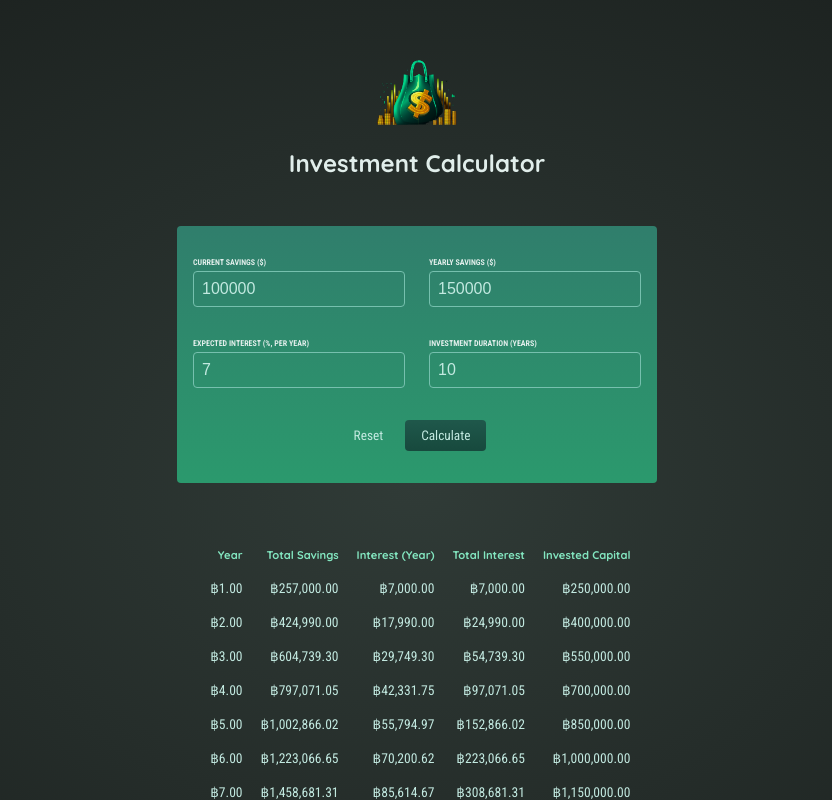
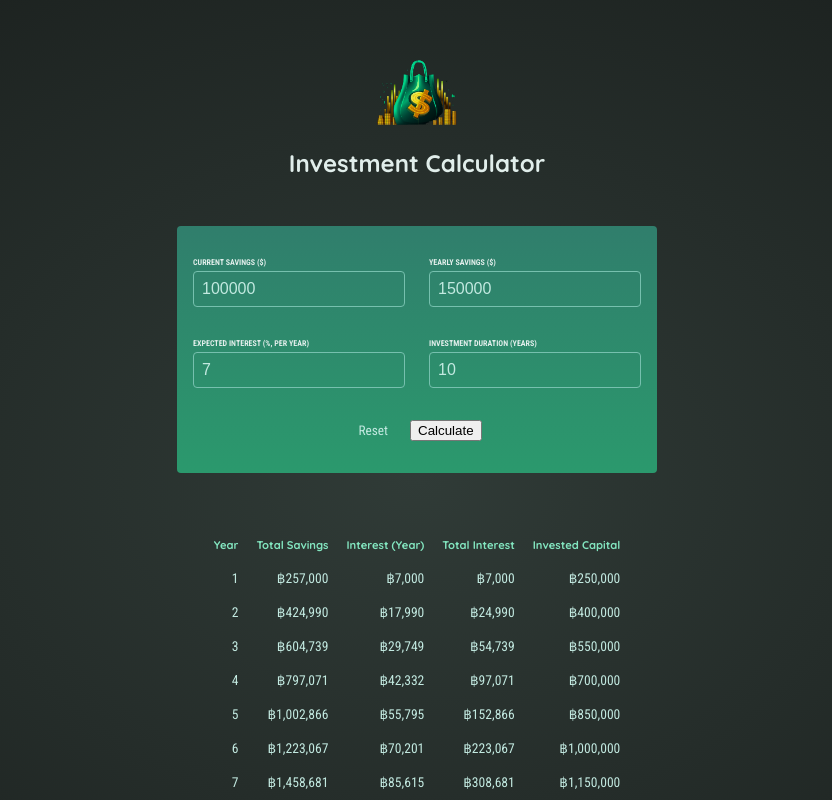
Before and after one commit to socool/udemy-react-invest-calculator, a React (Create React App) app: page / in a window 1280 px wide. Both pictures are taken after a click on the button "Calculate". Shown: the top 800 px of the page, without its empty margins (223-1055 px from the left). Built offline with nearby package versions, Linux system fonts and the light colour scheme.

Commit message:
change css to using module and fixed bug in UserInput

```diff
--- a/src/App.js
+++ b/src/App.js
@@ -40,7 +40,7 @@ function App() {
       {/* Show fallback text if no data is available */}
       <UserInput onCalculate={calculateHandler} />
       {!userInput ? (
-        <p>No investment calulculated yet</p>
+        <p style={{ textAlign: "center" }}>No investment calulculated yet</p>
       ) : (
         <ResultsTable
           data={yearlyData}
--- a/src/components/Header/Header.js
+++ b/src/components/Header/Header.js
@@ -1,8 +1,9 @@
 import logo from "../../assets/investment-calculator-logo.png";
+import classes from "./Header.module.css";
 
 const Header = () => {
   return (
-    <header className="header">
+    <header className={classes.header}>
       <img src={logo} alt="logo" />
       <h1>Investment Calculator</h1>
     </header>
--- /dev/null
+++ b/src/components/Header/Header.module.css
@@ -0,0 +1,15 @@
+.header {
+  text-align: center;
+  margin: 3rem auto;
+}
+
+.header img {
+  width: 5rem;
+  height: 5rem;
+  object-fit: contain;
+  background-color: transparent;
+}
+
+.header h1 {
+  font-size: 1.5rem;
+}
--- a/src/components/ResultsTable/ResultsTable.js
+++ b/src/components/ResultsTable/ResultsTable.js
@@ -1,12 +1,13 @@
+import classes from "./ResultsTable.module.css";
 const formatter = new Intl.NumberFormat("th-TH", {
   style: "currency",
   currency: "THB",
-  minimumFractionDigits: 2,
-  maximumFractionDigits: 2,
+  minimumFractionDigits: 0,
+  maximumFractionDigits: 0,
 });
 const ResultsTable = (props) => {
   return (
-    <table className="result">
+    <table className={classes.result}>
       <thead>
         <tr>
           <th>Year</th>
@@ -19,7 +20,7 @@ const ResultsTable = (props) => {
       <tbody>
         {props.data.map((yearData) => (
           <tr key={yearData.year}>
-            <td>{formatter.format(yearData.year)}</td>
+            <td>{yearData.year}</td>
             <td>{formatter.format(yearData.savingsEndOfYear)}</td>
             <td>{formatter.format(yearData.yearlyInterest)}</td>
             <td>
--- /dev/null
+++ b/src/components/ResultsTable/ResultsTable.module.css
@@ -0,0 +1,19 @@
+.result {
+  max-width: 50rem;
+  margin: 2rem auto;
+  padding: 1rem;
+  table-layout: fixed;
+  border-spacing: 1rem;
+  text-align: right;
+}
+
+.result thead {
+  font-size: 0.7rem;
+  color: #83e6c0;
+}
+
+.result tbody {
+  font-family: "Roboto Condensed", sans-serif;
+  font-size: 0.85rem;
+  color: #c2e9e0;
+}
--- a/src/components/UserInput/UserInput.js
+++ b/src/components/UserInput/UserInput.js
@@ -1,4 +1,5 @@
 import rect, { useState } from "react";
+import classes from "./UserInput.module.css";
 
 const intialUserInput = {
   "current-savings": 100000,
@@ -22,13 +23,13 @@ const UserInput = (props) => {
   const inputChangeHandler = (input, value) => {
     console.log(input, value);
     setUserInput((prevInput) => {
-      return { ...prevInput, [input]: value };
+      return { ...prevInput, [input]: +value }; //convert the string value to a number
     });
   };
 
   return (
-    <form onSubmit={submitHandler} className="form">
-      <div className="input-group">
+    <form onSubmit={submitHandler} className={classes.form}>
+      <div className={classes["input-group"]}>
         <p>
           <label htmlFor="current-savings">Current Savings ($)</label>
           <input
@@ -53,7 +54,7 @@ const UserInput = (props) => {
           />
         </p>
       </div>
-      <div className="input-group">
+      <div className={classes["input-group"]}>
         <p>
           <label htmlFor="expected-return">
             Expected Interest (%, per year)
@@ -79,11 +80,16 @@ const UserInput = (props) => {
           />
         </p>
       </div>
-      <p className="actions">
-        <button type="reset" onClick={resetHandler} className="buttonAlt">
+      <p className={classes["actions"]}>
+        <button
+          type="reset"
+          onClick={resetHandler}
+          className={classes["buttonAlt"]}
+          aria-label="button"
+        >
           Reset
         </button>
-        <button type="submit" className="button">
+        <button type="submit" className={classes["submit"]} aria-label="button">
           Calculate
         </button>
       </p>
--- /dev/null
+++ b/src/components/UserInput/UserInput.module.css
@@ -0,0 +1,65 @@
+.form {
+  padding: 1rem;
+  max-width: 30rem;
+  margin: 2rem auto;
+  border-radius: 4px;
+  background: linear-gradient(180deg, #307e6c, #2b996d);
+}
+
+.input-group {
+  display: flex;
+  justify-content: space-evenly;
+  gap: 1.5rem;
+}
+
+.form label {
+  display: block;
+  margin-bottom: 0.25rem;
+  font-family: "Roboto Condensed", sans-serif;
+  font-size: 0.5rem;
+  font-weight: bold;
+  text-transform: uppercase;
+}
+
+.form input {
+  width: 100%;
+  padding: 0.5rem;
+  border: 1px solid #76c0ae;
+  border-radius: 0.25rem;
+  background-color: transparent;
+  color: #c2e9e0;
+  font-size: 1rem;
+}
+
+.actions {
+  display: flex;
+  justify-content: center;
+  gap: 1rem;
+}
+
+.button {
+  padding: 0.5rem 1rem;
+  border: none;
+  border-radius: 0.25rem;
+  background: linear-gradient(180deg, #1f584b, #17493d);
+  color: #c2e9e0;
+  font-family: "Roboto Condensed", sans-serif;
+  cursor: pointer;
+}
+
+.buttonAlt {
+  font-family: "Roboto Condensed", sans-serif;
+  border: none;
+  background: transparent;
+  color: #c2e9e0;
+  cursor: pointer;
+}
+
+button:hover {
+  background: linear-gradient(180deg, #1b5346, #113c32);
+}
+
+.buttonAlt:hover {
+  background: transparent;
+  color: #91e1d0;
+}
--- a/src/index.css
+++ b/src/index.css
@@ -1,4 +1,4 @@
-@import url('https://fonts.googleapis.com/css2?family=Quicksand:wght@400;700&family=Roboto+Condensed:wght@400;700&display=swap');
+@import url("https://fonts.googleapis.com/css2?family=Quicksand:wght@400;700&family=Roboto+Condensed:wght@400;700&display=swap");
 
 * {
   box-sizing: border-box;
@@ -6,113 +6,10 @@
 
 body {
   margin: 0;
-  font-family: 'Quicksand', sans-serif;
+  font-family: "Quicksand", sans-serif;
   -webkit-font-smoothing: antialiased;
   -moz-osx-font-smoothing: grayscale;
   /* background-color: #242a28; */
   background: radial-gradient(#303b37, #1a1f1d);
   color: #e1eeeb;
 }
-
-.header {
-  text-align: center;
-  margin: 3rem auto;
-}
-
-
-.header img {
-  width: 5rem;
-  height: 5rem;
-  object-fit: contain;
-  background-color: transparent;
-}
-
-.header h1 {
-  font-size: 1.5rem;
-}
-
-.form {
-  padding: 1rem;
-  max-width: 30rem;
-  margin: 2rem auto;
-  border-radius: 4px;
-  background: linear-gradient(180deg, #307e6c, #2b996d);
-}
-
-.input-group {
-  display: flex;
-  justify-content: space-evenly;
-  gap: 1.5rem;
-}
-
-.form label {
-  display: block;
-  margin-bottom: 0.25rem;
-  font-family: 'Roboto Condensed', sans-serif;
-  font-size: 0.5rem;
-  font-weight: bold;
-  text-transform: uppercase;
-}
-
-.form input {
-  width: 100%;
-  padding: 0.5rem;
-  border: 1px solid #76c0ae;
-  border-radius: 0.25rem;
-  background-color: transparent;
-  color: #c2e9e0;
-  font-size: 1rem;
-}
-
-.actions {
-  display: flex;
-  justify-content: center;
-  gap: 1rem;
-}
-
-.button {
-  padding: 0.5rem 1rem;
-  border: none;
-  border-radius: 0.25rem;
-  background: linear-gradient(180deg, #1f584b, #17493d);
-  color: #c2e9e0;
-  font-family: 'Roboto Condensed', sans-serif;
-  cursor: pointer;
-}
-
-.buttonAlt {
-  font-family: 'Roboto Condensed', sans-serif;
-  border: none;
-  background: transparent;
-  color: #c2e9e0;
-  cursor: pointer;
-}
-
-button:hover {
-  background: linear-gradient(180deg, #1b5346, #113c32);
-}
-
-.buttonAlt:hover {
-  background: transparent;
-  color: #91e1d0;
-}
-
-.result {
-  max-width: 50rem;
-  margin: 2rem auto;
-  padding: 1rem;
-  table-layout: fixed;
-  border-spacing: 1rem;
-  text-align: right;
-}
-
-.result thead {
-  font-size: 0.7rem;
-  color: #83e6c0;
-}
-
-.result tbody {
-  font-family: 'Roboto Condensed', sans-serif;
-  font-size: 0.85rem;
-  color: #c2e9e0;
-}
```
